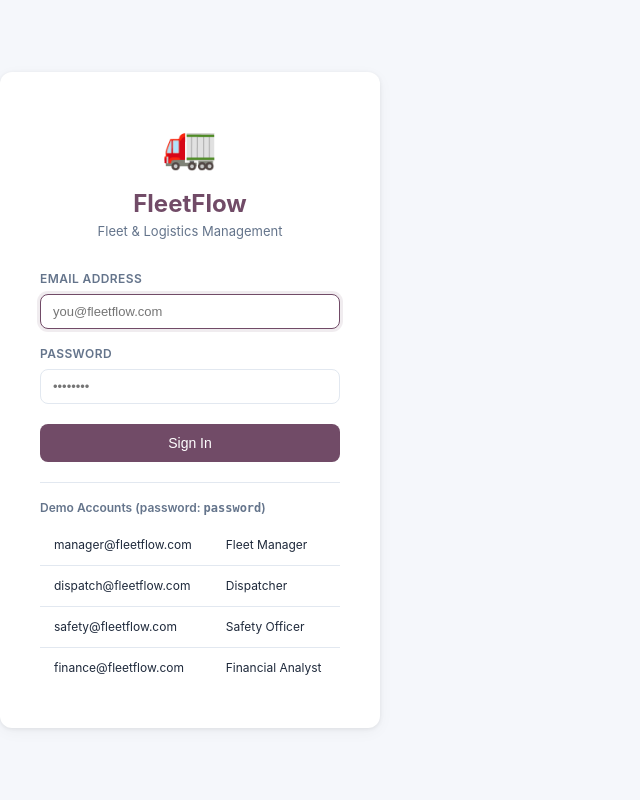
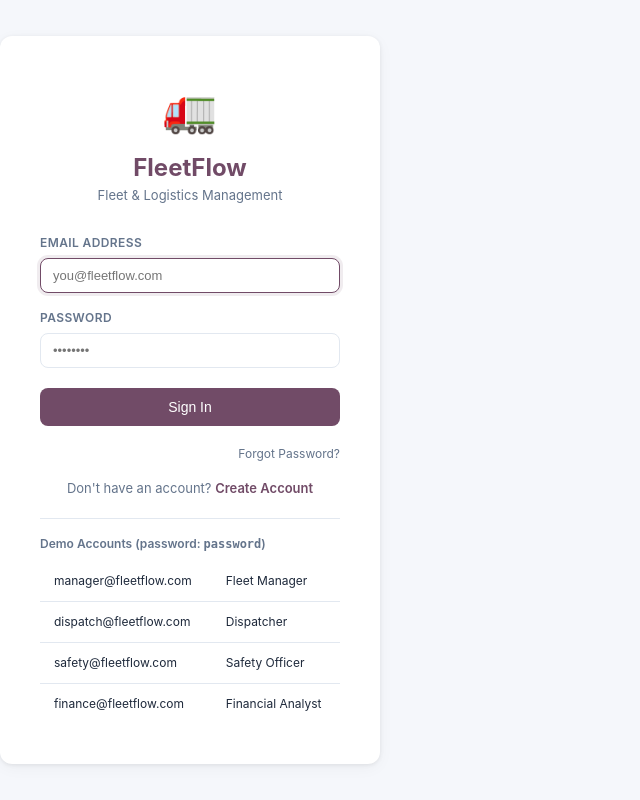
Before and after one commit to parikshitkurel/fleet-flow-the-loop-troop, a PHP site: page /login.php in a window 1280 px wide. Shown: the whole page, without its empty margins (0-640 px from the left). Run offline with PHP 8.4, Linux system fonts and the light colour scheme.

Commit message:
Update login.php

```diff
--- a/login.php
+++ b/login.php
@@ -4,7 +4,7 @@ require_once __DIR__ . '/config/database.php';
 
 // Already logged in
 if (!empty($_SESSION['user_id'])) {
-    header('Location: /fleetflow/dashboard.php');
+    header('Location: dashboard.php');
     exit;
 }
 
@@ -20,7 +20,7 @@ if ($_SERVER['REQUEST_METHOD'] === 'POST') {
     if ($user && password_verify($pass, $user['password'])) {
         $_SESSION['user_id'] = $user['id'];
         $_SESSION['user']    = $user;
-        header('Location: /fleetflow/dashboard.php');
+        header('Location: dashboard.php');
         exit;
     } else {
         $error = 'Invalid email or password.';
@@ -33,7 +33,7 @@ if ($_SERVER['REQUEST_METHOD'] === 'POST') {
     <meta charset="UTF-8">
     <meta name="viewport" content="width=device-width, initial-scale=1.0">
     <title>Login — FleetFlow</title>
-    <link rel="stylesheet" href="/fleetflow/assets/css/app.css">
+    <link rel="stylesheet" href="assets/css/app.css">
 </head>
 <body>
 <div class="login-page">
@@ -44,6 +44,7 @@ if ($_SERVER['REQUEST_METHOD'] === 'POST') {
             <p>Fleet & Logistics Management</p>
         </div>
 
+        <?= flash() ?>
         <?php if ($error): ?>
         <div class="alert alert-error"><?= e($error) ?></div>
         <?php endif; ?>
@@ -60,6 +61,12 @@ if ($_SERVER['REQUEST_METHOD'] === 'POST') {
             <div class="form-group">
                 <button type="submit" class="btn btn-primary">Sign In</button>
             </div>
+            <div style="margin-top:8px; text-align:right;">
+                <a href="forgot_password.php" style="color:var(--text-sm);text-decoration:none;font-size:12px;">Forgot Password?</a>
+            </div>
+            <div style="margin-top:16px; text-align:center;">
+                <p style="font-size:13px;color:var(--text-sm);">Don't have an account? <a href="register.php" style="color:var(--primary);font-weight:600;text-decoration:none;">Create Account</a></p>
+            </div>
         </form>
 
         <div style="margin-top:20px;padding-top:16px;border-top:1px solid var(--border);">
@@ -73,6 +80,6 @@ if ($_SERVER['REQUEST_METHOD'] === 'POST') {
         </div>
     </div>
 </div>
-<script src="/fleetflow/assets/js/app.js"></script>
+<script src="assets/js/app.js"></script>
 </body>
 </html>
```
